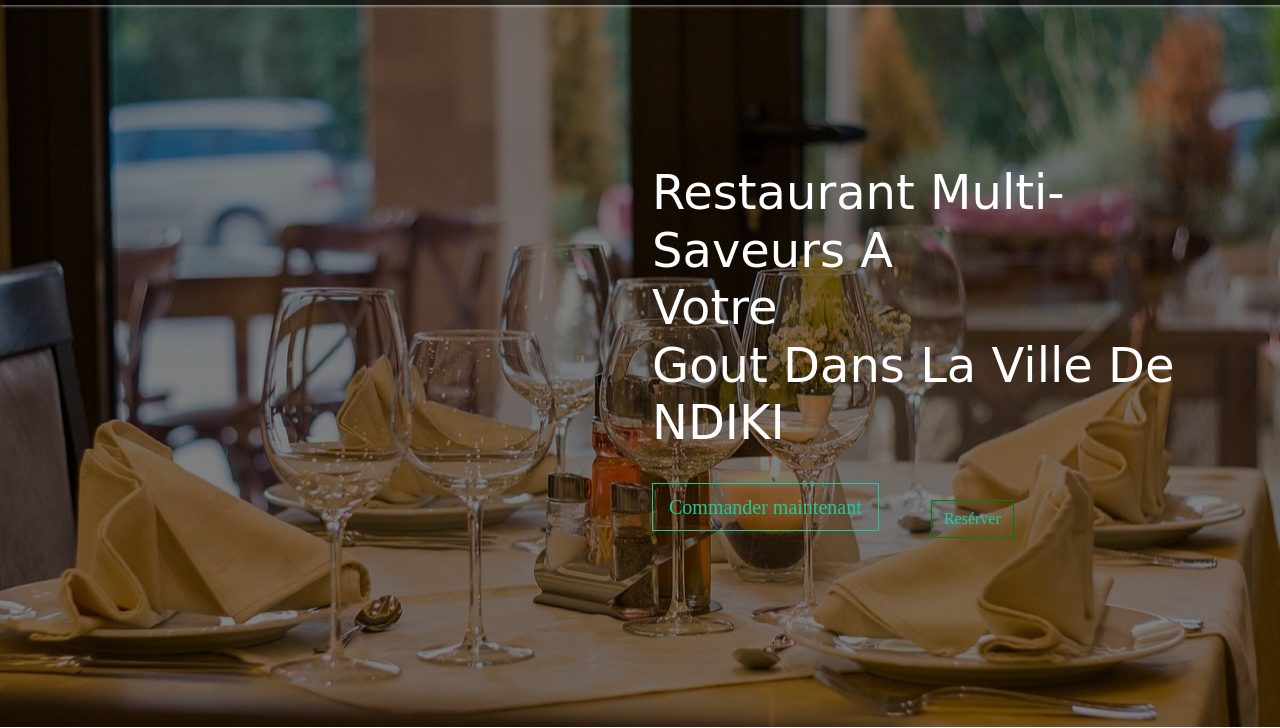
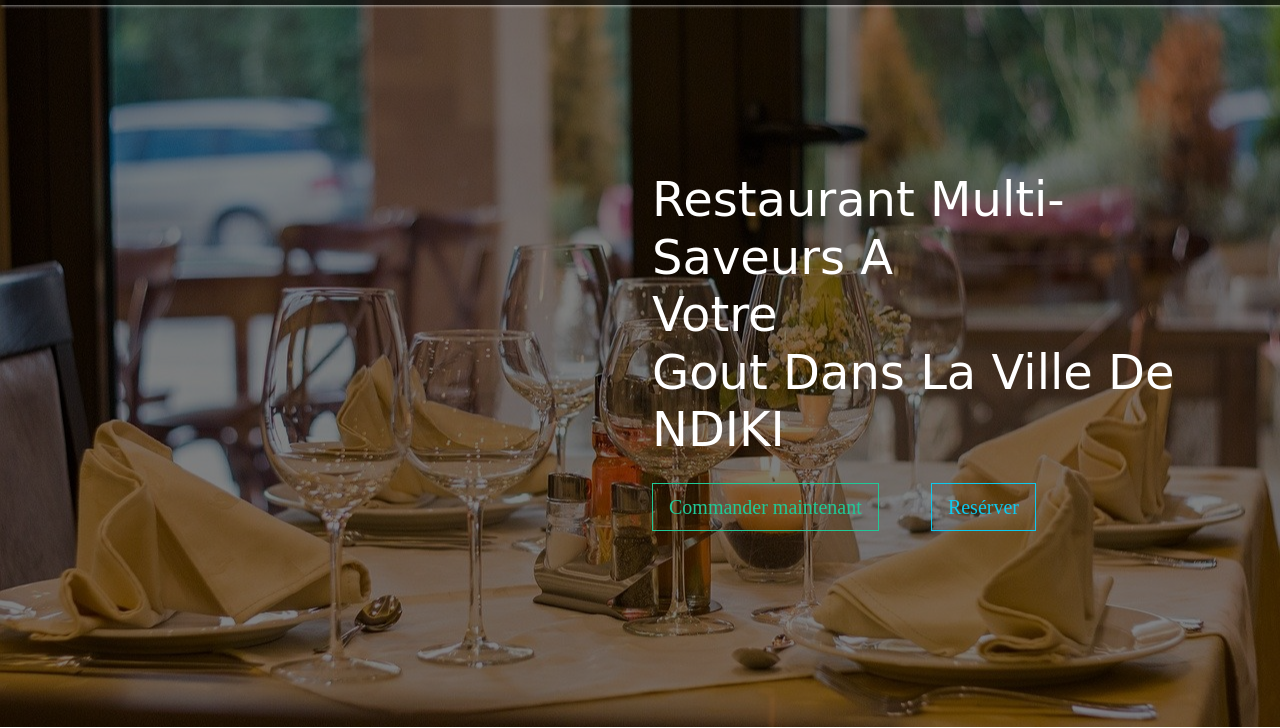
Before and after one commit to Mbaye-ndiaye/boostrap, a plain HTML site: page index.html in a window 1280 px wide. Shown: the part 73-801 px from the top of the page. Drawn offline with Linux system fonts and the light colour scheme.

Commit message:
correction

```diff
--- a/assets/css/style.css
+++ b/assets/css/style.css
@@ -49,13 +49,3 @@
     color: #fff;
     background-color: var(--bs-teal);
 }
-.btn-outline-infos{
-    color: var(--bs-teal);
-    border-color: green;
-    transition: 0.5s;
-}
-.btn-outline-infos:hover,
-.btn-outline-info:active{
-    color: #fff;
-    background-color: rgba(0, 0, 255, 0.842);
-}
--- a/index.html
+++ b/index.html
@@ -44,7 +44,7 @@
             <h1 class="text-capitalize py-3 redressed banner-desc">Restaurant multi-saveurs a <br>votre <br>gout dans la ville de NDIKI </h1>
             <p>
               <button class="btn btn-order btn-lg me-5 rounded-0 merriweather">Commander maintenant</button>
-              <button class="btn btn-outline-infos mt-4 rounded-0 merriweather">Resérver</button>
+              <button class="btn btn-outline-info btn-lg rounded-0 merriweather">Resérver</button>
             </p>
           </div>
         </div>
```
